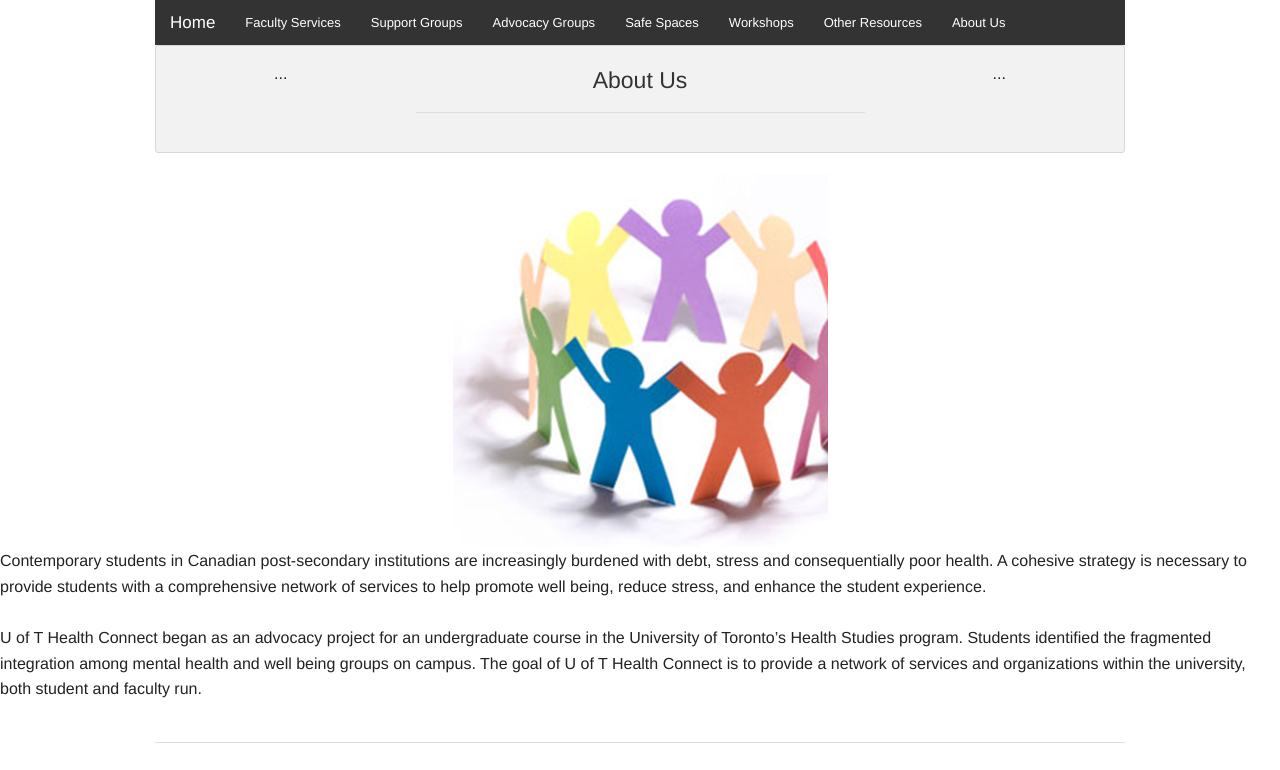
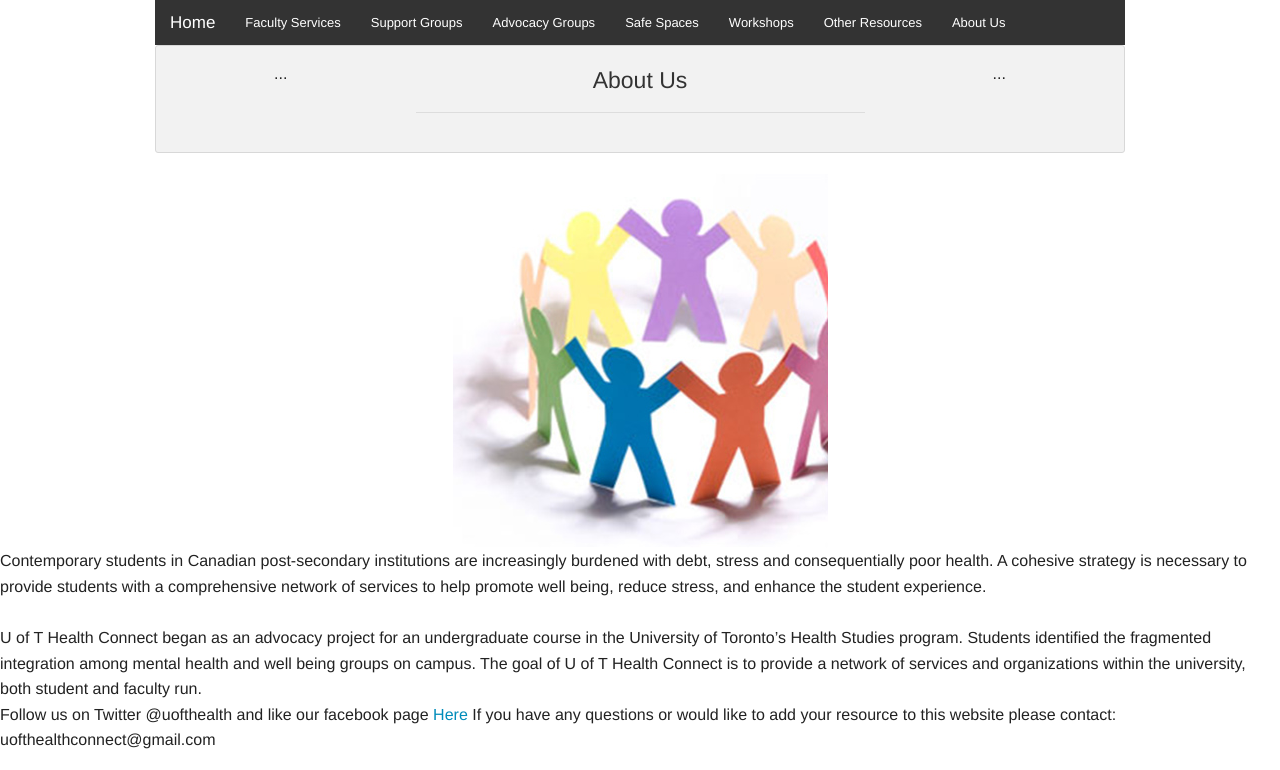
Before and after one commit to heyyjude94/Mental-Health-Website, a plain HTML site: page About.html in a window 1280 px wide. Shown: the top 770 px of the page. Drawn offline with Linux system fonts and the light colour scheme.

Commit message:
contact info

```diff
--- a/About.html
+++ b/About.html
@@ -71,7 +71,11 @@
         </div>
         </center>
       <p>Contemporary students in Canadian post-secondary institutions are increasingly burdened with debt, stress and consequentially poor health. A cohesive strategy is necessary to provide students with a comprehensive network of services to help promote well being, reduce stress, and enhance the student experience. <br> <br>
-U of T Health Connect began as an advocacy project for an undergraduate course in the University of Toronto’s Health Studies program. Students identified the fragmented integration among mental health and well being groups on campus. The goal of U of T Health Connect is to provide a network of services and organizations within the university, both student and faculty run.
+U of T Health Connect began as an advocacy project for an undergraduate course in the University of Toronto’s Health Studies program. Students identified the fragmented integration among mental health and well being groups on campus. The goal of U of T Health Connect is to provide a network of services and organizations within the university, both student and faculty run.<br>
+          Follow us on Twitter @uofthealth and like our facebook page <a href="https://www.facebook.com/pages/Uofthealthconnect/649074275151294">Here</a>
+
+          If you have any questions or would like to add your resource to this website please contact: <br>
+          uofthealthconnect@gmail.com<br>
 
 </p>
     <!-- Footer -->
```
